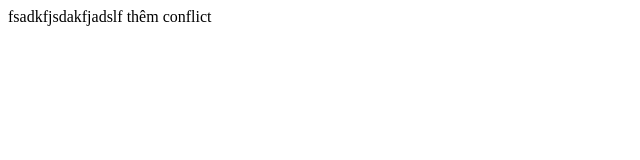
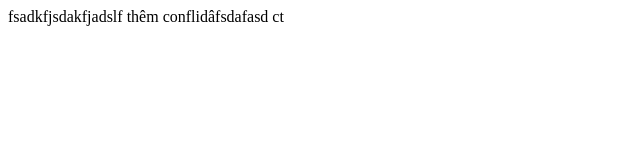
Before and after one commit to Penz7/test-svg.github.io, a plain HTML site: page index2.html in a window 1280 px wide. Shown: the full height of the page, 0-640 px from the left. Drawn offline with Linux system fonts and the light colour scheme.

Commit message:
'addconficlt'

```diff
--- a/index2.html
+++ b/index2.html
@@ -1,3 +1,3 @@
 <html>
-    <p>fsadkfjsdakfjadslf thêm conflict</p>
+    <p>fsadkfjsdakfjadslf thêm conflidâfsdafasd ct</p>
 </html>
```
